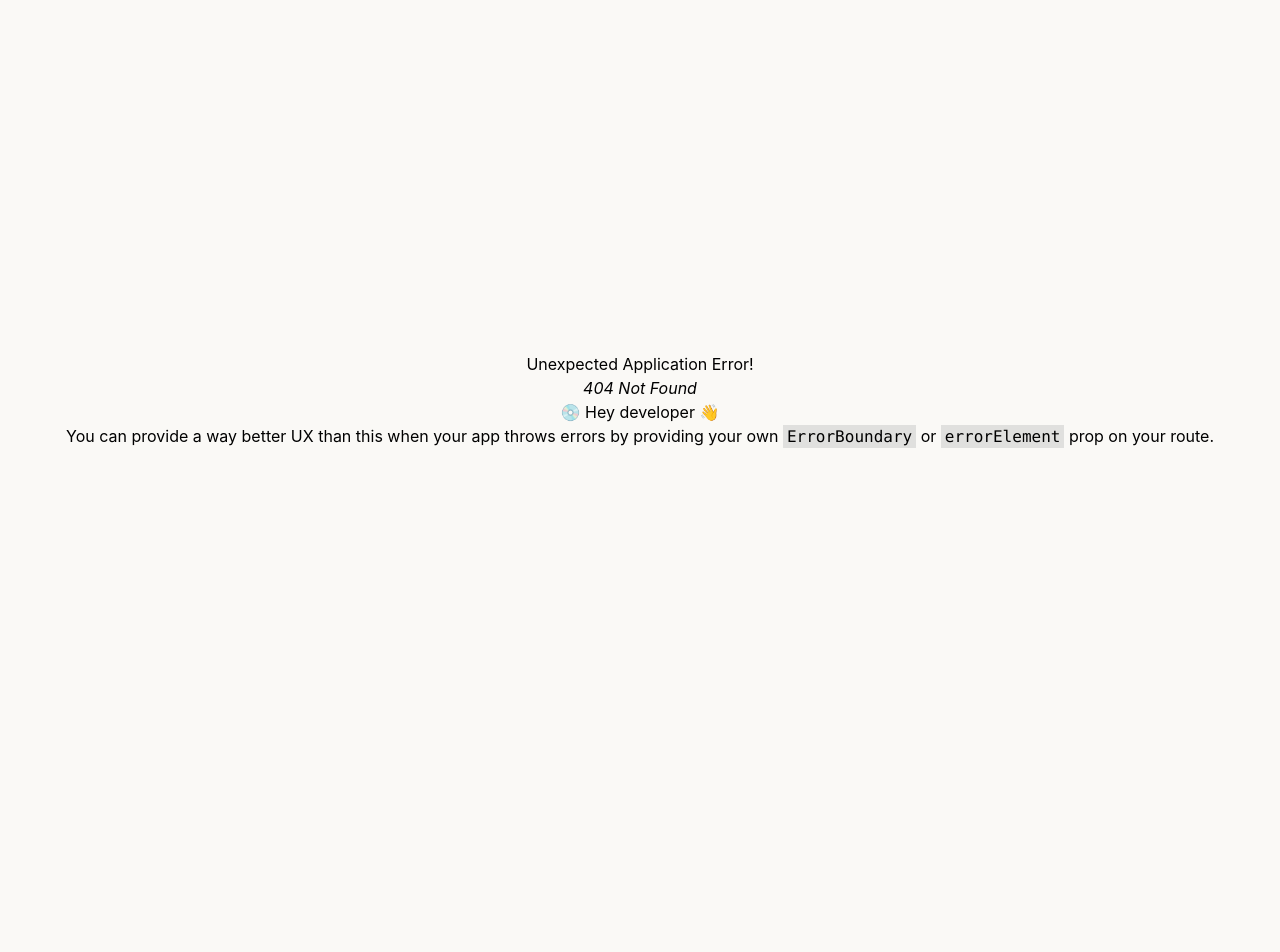
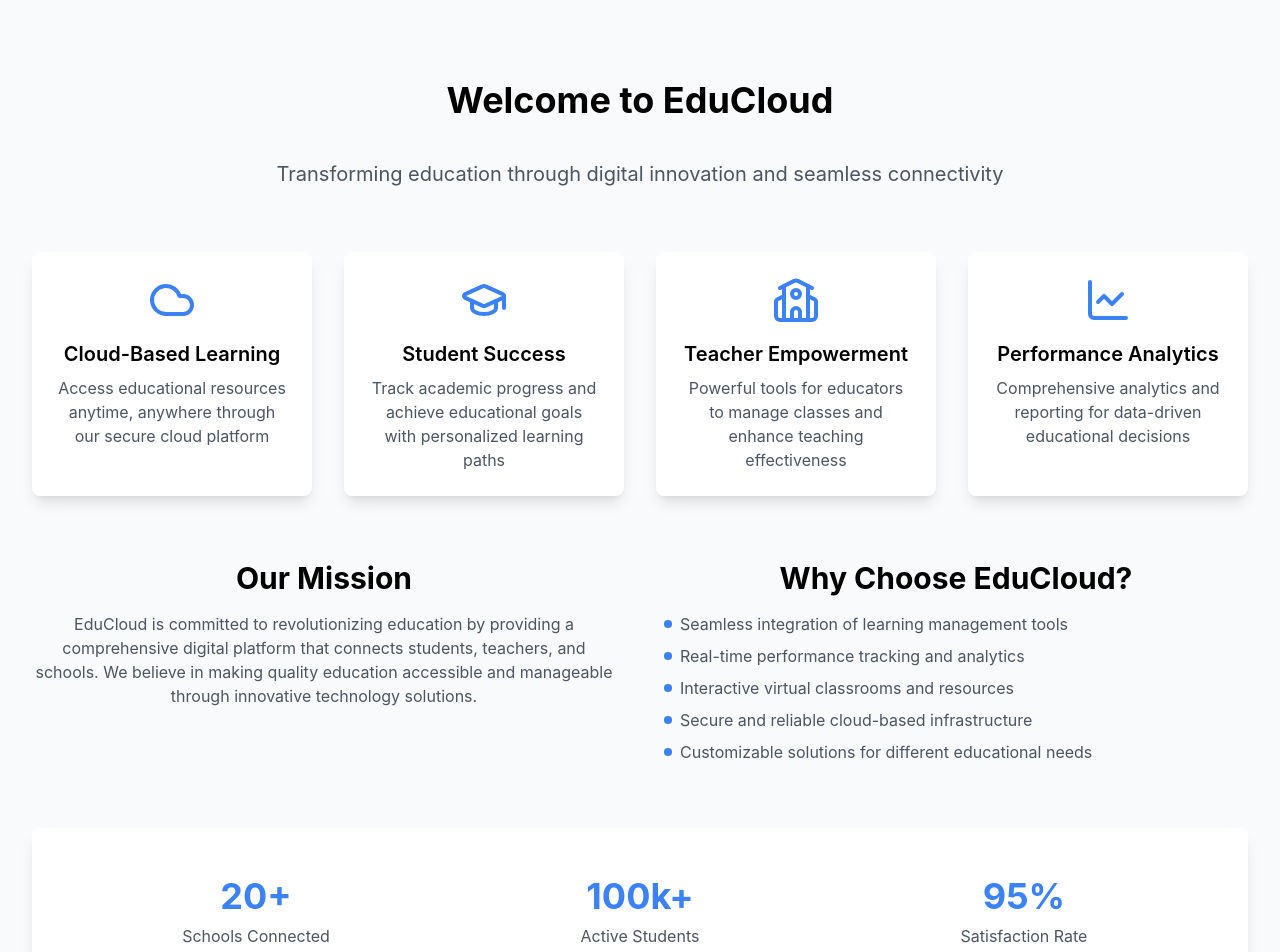
Before and after one commit to Kunal2878/educloud, a React (Vite) app: page /know-more in a window 1280 px wide. Before the commit this address had no page. Shown: the top 952 px of the page. Before the commit the page ends 800 px from the top, so only its background shows below. Built offline with nearby package versions, Linux system fonts and the light colour scheme.

Commit message:
feat: add About page and update navigation links in App and LandingPage components

```diff
--- a/src/App.jsx
+++ b/src/App.jsx
@@ -10,6 +10,7 @@ import Login from './Frontend/Pages/Login'
 import UserOption from './Frontend/Pages/UserOption'
 import { Provider } from 'react-redux'
 import { store } from './Store/store'
+import About from './Frontend/Pages/About'
 import Test from './Test'
 
 function App() {
@@ -167,6 +168,11 @@ function App() {
       path:'/test',
       element:<Test/>
 
+    },
+    {
+      path:'/know-more',
+      element:<About/>
+
     }
   ])
 
--- a/src/Frontend/Components/Navbar/Navbar.jsx
+++ b/src/Frontend/Components/Navbar/Navbar.jsx
@@ -81,7 +81,7 @@ const NavBar = ({ User, onMenuClick }) => {
           </button>
         </div>
 
-        <div className="sidebar-user-info flex items-center gap-2">
+        {/* <div className="sidebar-user-info flex items-center gap-2">
           <img
             src={educloud}
             alt="avatar"
@@ -93,7 +93,7 @@ const NavBar = ({ User, onMenuClick }) => {
           <div className="hidden lg:block">
             <h2 className="h2 capitalize">Katlicherra Central School</h2>
           </div>
-        </div>
+        </div> */}
 
         <div className="flex flex-row items-center space-x-4">
           <button
--- /dev/null
+++ b/src/Frontend/Pages/About.jsx
@@ -0,0 +1,101 @@
+  import React from 'react';
+  import { GraduationCap, School, LineChart, Cloud } from 'lucide-react';
+
+  const About = () => {
+    return (
+      <div className="py-20 bg-gray-50">
+        <div className="max-w-7xl mx-auto px-4 sm:px-6 lg:px-8">
+          <h1 className="text-4xl font-bold text-center mb-10">Welcome to EduCloud</h1>
+          <p className="text-xl text-center text-gray-600 mb-16">
+            Transforming education through digital innovation and seamless connectivity
+          </p>
+
+          <div className="grid grid-cols-1 md:grid-cols-4 gap-8 mb-16">
+            <div className="bg-white rounded-lg shadow-lg p-6 hover:shadow-xl transition-shadow duration-300">
+              <div className="text-center">
+                <Cloud className="w-12 h-12 text-blue-500 mx-auto mb-4" />
+                <h3 className="text-xl font-semibold mb-2">Cloud-Based Learning</h3>
+                <p className="text-gray-600">Access educational resources anytime, anywhere through our secure cloud platform</p>
+              </div>
+            </div>
+            <div className="bg-white rounded-lg shadow-lg p-6 hover:shadow-xl transition-shadow duration-300">
+              <div className="text-center">
+                <GraduationCap className="w-12 h-12 text-blue-500 mx-auto mb-4" />
+                <h3 className="text-xl font-semibold mb-2">Student Success</h3>
+                <p className="text-gray-600">Track academic progress and achieve educational goals with personalized learning paths</p>
+              </div>
+            </div>
+            <div className="bg-white rounded-lg shadow-lg p-6 hover:shadow-xl transition-shadow duration-300">
+              <div className="text-center">
+                <School className="w-12 h-12 text-blue-500 mx-auto mb-4" />
+                <h3 className="text-xl font-semibold mb-2">Teacher Empowerment</h3>
+                <p className="text-gray-600">Powerful tools for educators to manage classes and enhance teaching effectiveness</p>
+              </div>
+            </div>
+            <div className="bg-white rounded-lg shadow-lg p-6 hover:shadow-xl transition-shadow duration-300">
+              <div className="text-center">
+                <LineChart className="w-12 h-12 text-blue-500 mx-auto mb-4" />
+                <h3 className="text-xl font-semibold mb-2">Performance Analytics</h3>
+                <p className="text-gray-600">Comprehensive analytics and reporting for data-driven educational decisions</p>
+              </div>
+            </div>
+          </div>
+
+          <div className="grid grid-cols-1 md:grid-cols-2 gap-12 mb-16">
+            <div>
+              <h2 className="text-3xl font-bold mb-4">Our Mission</h2>
+              <p className="text-gray-600">
+                EduCloud is committed to revolutionizing education by providing a comprehensive digital
+                platform that connects students, teachers, and schools. We believe in making quality
+                education accessible and manageable through innovative technology solutions.
+              </p>
+            </div>
+            <div>
+              <h2 className="text-3xl font-bold mb-4">Why Choose EduCloud?</h2>
+              <ul className="space-y-2 text-gray-600">
+                <li className="flex items-center">
+                  <span className="w-2 h-2 bg-blue-500 rounded-full mr-2"></span>
+                  Seamless integration of learning management tools
+                </li>
+                <li className="flex items-center">
+                  <span className="w-2 h-2 bg-blue-500 rounded-full mr-2"></span>
+                  Real-time performance tracking and analytics
+                </li>
+                <li className="flex items-center">
+                  <span className="w-2 h-2 bg-blue-500 rounded-full mr-2"></span>
+                  Interactive virtual classrooms and resources
+                </li>
+                <li className="flex items-center">
+                  <span className="w-2 h-2 bg-blue-500 rounded-full mr-2"></span>
+                  Secure and reliable cloud-based infrastructure
+                </li>
+                <li className="flex items-center">
+                  <span className="w-2 h-2 bg-blue-500 rounded-full mr-2"></span>
+                  Customizable solutions for different educational needs
+                </li>
+              </ul>
+            </div>
+          </div>
+
+          <div className="bg-white rounded-lg shadow-lg p-12">
+            <div className="grid grid-cols-1 md:grid-cols-3 gap-8 text-center">
+              <div>
+                <h3 className="text-4xl font-bold text-blue-500 mb-2">20+</h3>
+                <p className="text-gray-600">Schools Connected</p>
+              </div>
+              <div>
+                <h3 className="text-4xl font-bold text-blue-500 mb-2">100k+</h3>
+                <p className="text-gray-600">Active Students</p>
+              </div>
+              <div>
+                <h3 className="text-4xl font-bold text-blue-500 mb-2">95%</h3>
+                <p className="text-gray-600">Satisfaction Rate</p>
+              </div>
+            </div>
+          </div>
+        </div>
+      </div>
+    );
+  };
+
+  export default About;
--- a/src/Frontend/Pages/LandingPage2.jsx
+++ b/src/Frontend/Pages/LandingPage2.jsx
@@ -49,21 +49,30 @@ const SchoolLandingPage = () => {
               className="flex flex-col justify-between sm:flex-row gap-4 animate-slideUp"
               style={{ animationDelay: "0.2s" }}
             >
-              <button className="bg-purpleColor text-white px-8 py-3 rounded-full font-medium transition-all hover:shadow-md hover:scale-105">
+              <Link to ='/user-options'className="bg-purpleColor text-white px-8 py-3 rounded-full font-medium transition-all hover:shadow-md hover:scale-105">
                 JOIN WITH US
-              </button>
-              <button className="border border-purpleColor text-purpleColor px-8 py-3 rounded-full font-medium transition-all hover:bg-blue-50 hover:scale-105">
+              </Link>
+              <Link to='/know-more'className="border border-purpleColor text-purpleColor px-8 py-3 rounded-full font-medium transition-all hover:bg-blue-50 hover:scale-105">
                 Get to know more
-              </button>
+              </Link>
             </div>
 
             <div
               className="flex justify-between mt-12 max-w-md animate-slideUp"
               style={{ animationDelay: "0.4s" }}
             >
-              <StatCounter number="20" label="Teachers" />
-              <StatCounter number="100" label="Students" />
-              <StatCounter number="4.6" label="TRUSTED RATING" />
+              <div className="text-center">
+                <div className="text-3xl font-bold text-purpleColor">20+</div>
+                <div className="text-gray-600">Schools</div>
+              </div>
+              <div className="text-center">
+                <div className="text-3xl font-bold text-purpleColor">100k+</div>
+                <div className="text-gray-600">Students</div>
+              </div>
+              <div className="text-center">
+                <div className="text-3xl font-bold text-purpleColor">4.8</div>
+                <div className="text-gray-600">TRUSTED RATING</div>
+              </div>
             </div>
           </div>
           <div
@@ -157,7 +166,7 @@ const SchoolLandingPage = () => {
                 Technology-first education for a brilliant future.
               </p>
             </div>
-            <div>
+            {/* <div>
               <h4 className="text-lg font-semibold mb-3">Programs</h4>
               <ul className="space-y-2 text-gray-400">
                 <li>Digital Learning Tools</li>
@@ -165,28 +174,28 @@ const SchoolLandingPage = () => {
                 <li>Creativity Development</li>
                 <li>Self Awareness</li>
               </ul>
-            </div>
-            <div>
+            </div> */}
+            {/* <div>
               <h4 className="text-lg font-semibold mb-3">Resources</h4>
               <ul className="space-y-2 text-gray-400">
                 <li>Student Portal</li>
                 <li>Learning Materials</li>
                 <li>Digital Assesment</li>
               </ul>
-            </div>
+            </div> */}
             <div>
               <h4 className="text-lg font-semibold mb-3">Contact</h4>
               <ul className="space-y-2 text-gray-400">
                 <li>info@educloud.com</li>
-                <li>+91&835629</li>
+                <li>+919957052223</li>
                 <li>Assam, India</li>
               </ul>
             </div>
           </div>
           <div className="border-t border-gray-700 mt-8 pt-6 text-center text-gray-500">
             <p>© {new Date().getFullYear()} EduCloud. All rights reserved.</p>
-          </div>
-        </div>
+            <p>Designed and Developed by SudamaSolutions Technologies and Health Care Pvt Ltd</p>
+          </div>        </div>
       </footer>
 
       {/* CSS Animations */}
```
